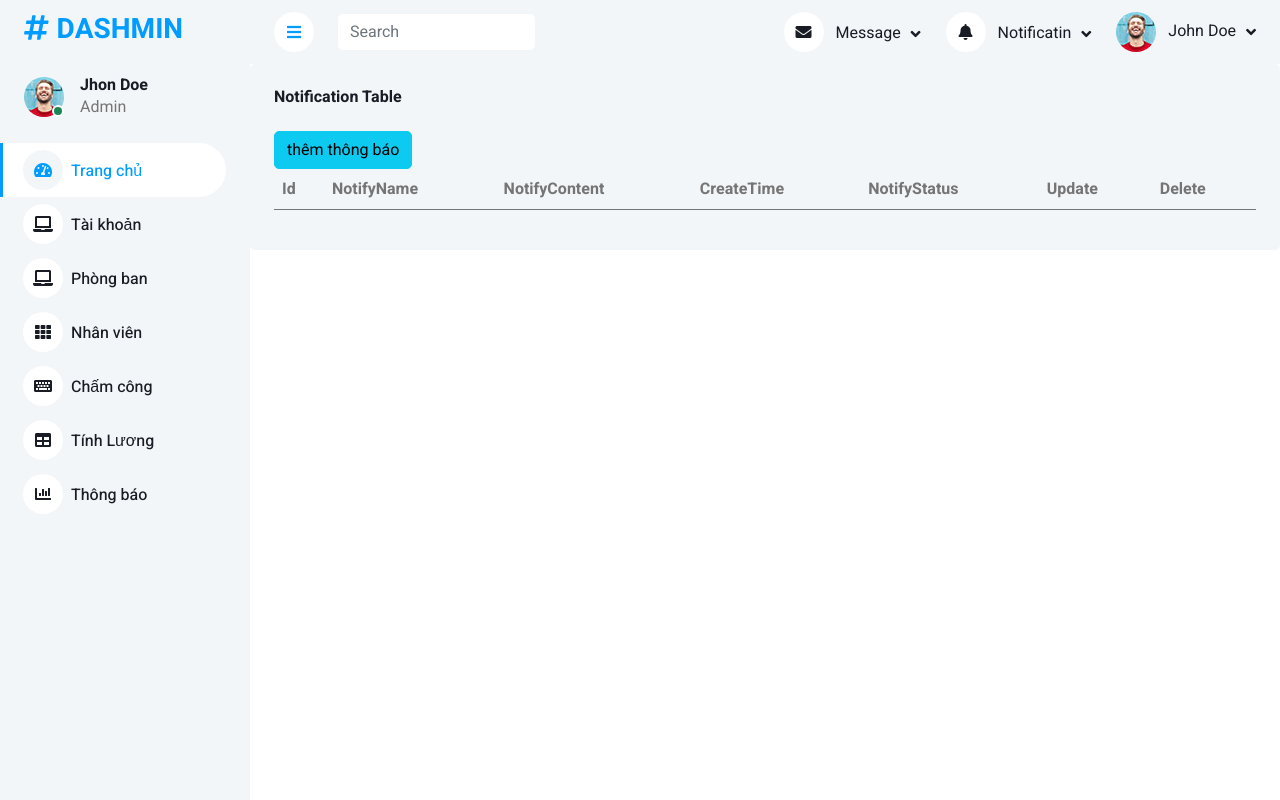
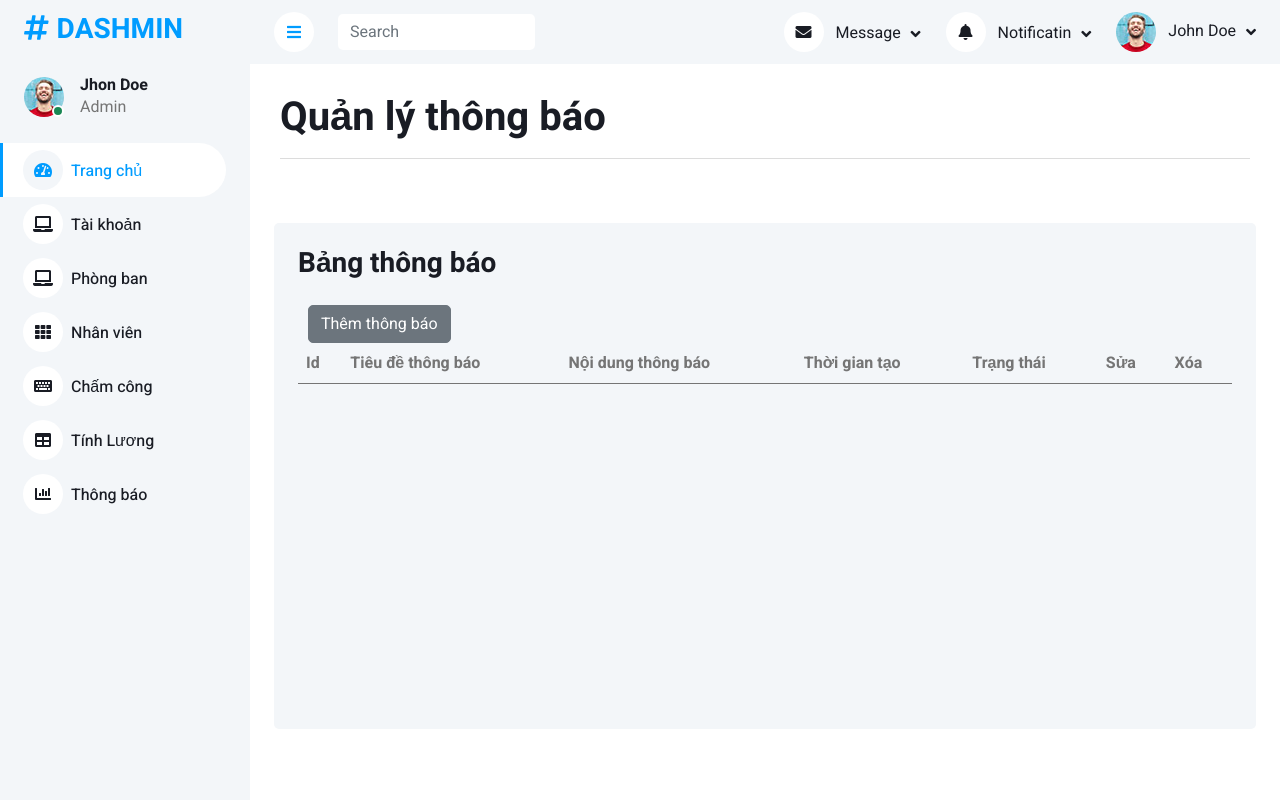
Before and after one commit to tannv3201/HR_Management, a PHP site: page /HR_Management/Admin/Notify/index.php in a window 1280 px wide. Run offline with PHP 8.4, Linux system fonts and the light colour scheme; data that the repository does not hold is empty; some libraries are stand-ins or nearby versions.

Commit message:
notifycation and department

```diff
--- a/Admin/Notify/index.php
+++ b/Admin/Notify/index.php
@@ -3,21 +3,34 @@
     include('../../ConnectDatabase/connect.php');
     include('../../header.php');
 ?>
+
+<div class="title" style="padding-top: 30px;padding-left: 30px;padding-right: 30px;">
+    <h1>
+        Quản lý thông báo
+    </h1>
+    <hr>
+    <br>
+</div>
+<div class="container-fluid pt-4 px-4">
  <div class="col-12">
         <div class="bg-light rounded h-100 p-4">
-            <h6 class="mb-4">Notification Table</h6>
-            <div class="table-responsive">
-              <a href="add.php">  <button type="button" class="btn btn-info">thêm thông báo</button></a>
+        <h3 class="mb-4">Bảng thông báo</h3>
+            <div class="table-responsive" style="height: 400px;">
                 <table class="table">
+                    <thead>
+                    <div style="display: flex;">
+                            <button type="button" class="btn btn-secondary" style="margin-left: 10px;"><a href="add.php" style="color: white;">Thêm thông báo</a></button>
+                        </div>
+                    </thead>
                     <thead>
                         <tr>
                             <th scope="col">Id </th>
-                            <th scope="col">NotifyName</th>
-                            <th scope="col">NotifyContent</th>
-                            <th scope="col">CreateTime</th>
-                            <th scope="col">NotifyStatus</th>
-                            <th scope="col">Update</th>
-                            <th scope="col">Delete</th>
+                            <th scope="col">Tiêu đề thông báo</th>
+                            <th scope="col">Nội dung thông báo</th>
+                            <th scope="col">Thời gian tạo</th>
+                            <th scope="col">Trạng thái</th>
+                            <th scope="col">Sửa</th>
+                            <th scope="col">Xóa</th>
                         </tr>
                     </thead>
                     <tbody>
@@ -37,8 +50,8 @@
                                         echo "Disable";
                                     }
                                     ?></td>
-                                <th scope="col"><a href="update.php?id=<?= $row['Id']?>"><button type="button" class="btn btn-info">update</button></a></th>
-                                <th scope="col"><a href="delete.php?id=<?= $row['Id']?>"><button type="button" class="btn btn-info">delete</button></a></th>
+                                <th scope="col"><a href="update.php?id=<?= $row['Id']?>"><button type="button" class="btn btn-secondary">update</button></a></th>
+                                <th scope="col"><a href="delete.php?id=<?= $row['Id']?>"><button type="button" class="btn btn-secondary">delete</button></a></th>
                             </tr>
                         <?php
                         }
@@ -47,7 +60,9 @@
                 </table>
             </div>
         </div>
-    </div>
+
+        </div>
+        </div>
 <?php
     include('../../footer.php');
 ?>
```
Also changed, not shown: Admin/Department/add.php (+16 -17 lines), Admin/Department/update.php (+34 -25 lines), Admin/Notify/add.php (+21 -4 lines), Admin/Notify/update.php (+23 -5 lines).
